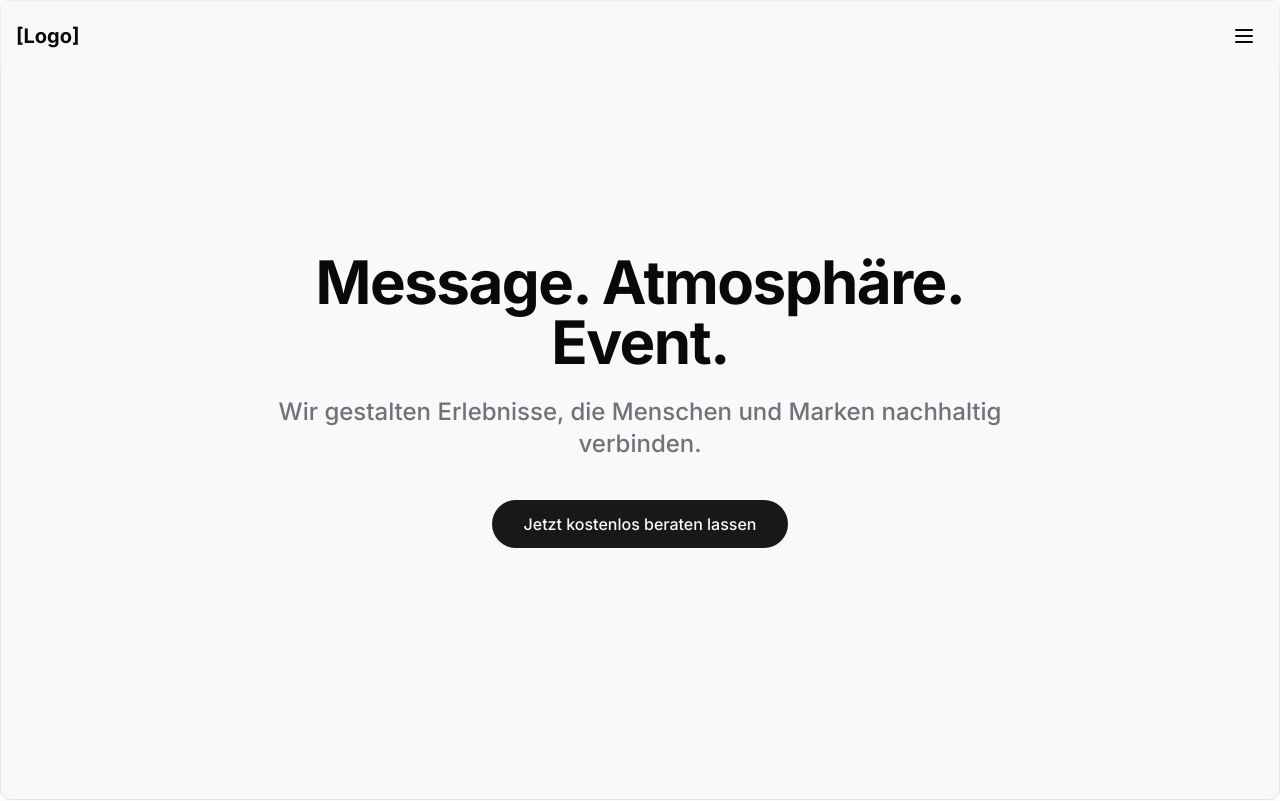
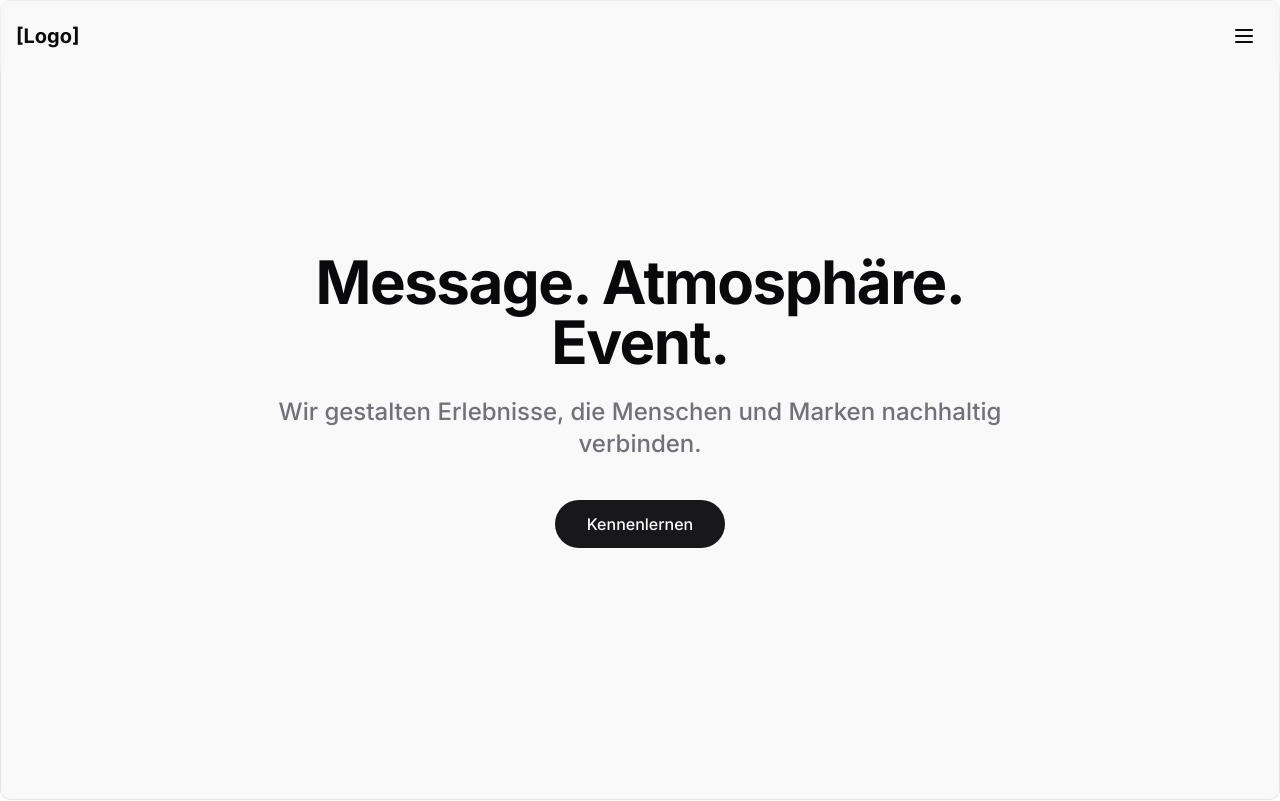
Before and after one commit to ooliv-agentur/mecovent, a React (Vite) app: page / in a window 1280 px wide. Shown: the top 801 px of the page. Built offline with nearby package versions, Linux system fonts and the light colour scheme.

Commit message:
Change hero section button text
Update the button text in the hero section from "Jetzt kostenlos beraten lassen" to "Kennenlernen".

```diff
--- a/src/components/HeroSection.tsx
+++ b/src/components/HeroSection.tsx
@@ -24,7 +24,7 @@ const HeroSection = () => {
 
         <div className="flex flex-col items-center gap-6 mt-10">
           <Button size="lg" className="rounded-full px-8 py-6 text-base">
-            Jetzt kostenlos beraten lassen
+            Kennenlernen
           </Button>
         </div>
       </div>
```
